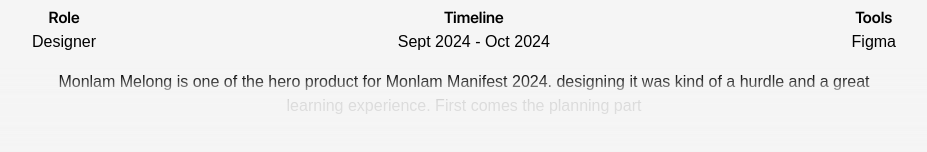
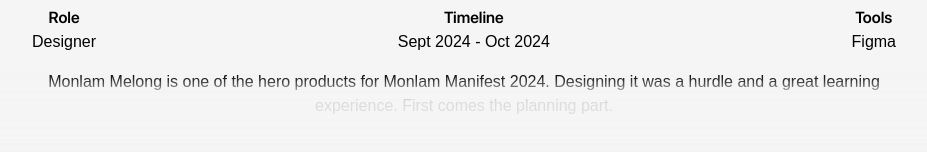
Before and after one commit to TenzDelek/TenzinDelek, a Next.js app: page /projects/1 in a window 1280 px wide. Shown: the part 676-828 px from the top of the page, without its empty margins (176-1103 px from the left). Built offline with nearby package versions, Linux system fonts and the light colour scheme; a web font is replaced by a local one.

Commit message:
deployment fix

```diff
--- a/src/app/projects/[id]/page.tsx
+++ b/src/app/projects/[id]/page.tsx
@@ -1,44 +1,45 @@
 import { ProjectDesign } from "@/components/Projects";
 import Image from "next/image";
 
-const Page = async ({ params }: { params: { id: string } }) => {
-  const id = parseInt(decodeURIComponent((await params).id),10);
-  const project= ProjectDesign.find((p) => p.id === id);
+const Page = ({ params }: { params: { id: string } }) => {
+  const id = parseInt(decodeURIComponent(params.id), 10);
+  const project = ProjectDesign.find((p) => p.id === id);
+
   if (!project) {
     return <div>Project not found</div>;
   }
+
   return (
     <div className="max-w-4xl text-center mx-auto px-4">
-      <p className=" text-lg">{project.name}</p>
-      <p className=" font-applefontlight mb-4 ">
-       {project.description}
+      <p className="text-lg">{project.name}</p>
+      <p className="font-applefontlight mb-4">
+        {project.description}
       </p>
       <Image
-       className="w-full"
+        className="w-full"
         src={project.imgss}
         placeholder="blur"
         width={800}
         height={400}
         alt="Melong"
       />
-
-      <div className=" flex items-center justify-between my-4 ">
+      <div className="flex items-center justify-between my-4">
         <div>
-            <p>Role</p>
-            <p className=" font-applefontlight">Designer</p>
+          <p>Role</p>
+          <p className="font-applefontlight">Designer</p>
         </div>
         <div>
-            <p>Timeline</p>
-            <p className=" font-applefontlight">Sept 2024 - Oct 2024</p>
+          <p>Timeline</p>
+          <p className="font-applefontlight">Sept 2024 - Oct 2024</p>
         </div>
         <div>
-            <p>Tools</p>
-            <p className=" font-applefontlight">Figma</p>
+          <p>Tools</p>
+          <p className="font-applefontlight">Figma</p>
         </div>
       </div>
-      <p className=" font-applefontlight">Monlam Melong is one of the hero product for Monlam Manifest 2024.
-designing it was kind of a hurdle and a great learning experience. First
-comes the planning part</p>
+      <p className="font-applefontlight">
+        Monlam Melong is one of the hero products for Monlam Manifest 2024. Designing it was a hurdle and a great learning experience. First comes the planning part.
+      </p>
     </div>
   );
 };
```
